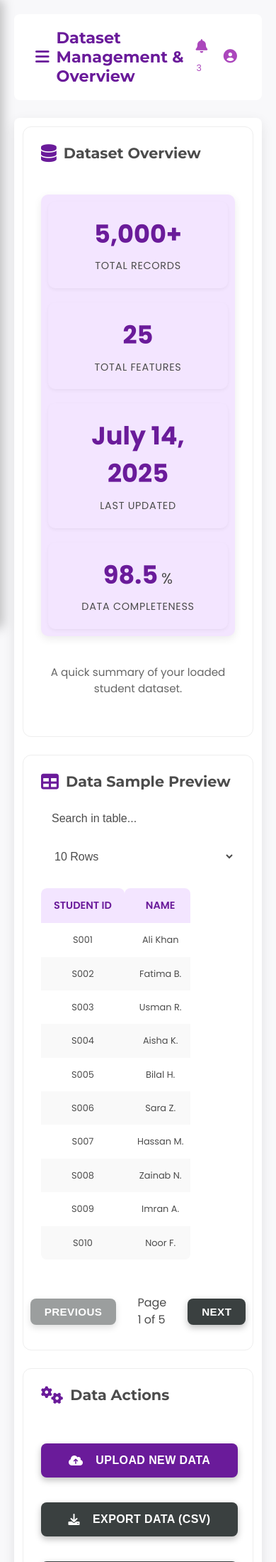
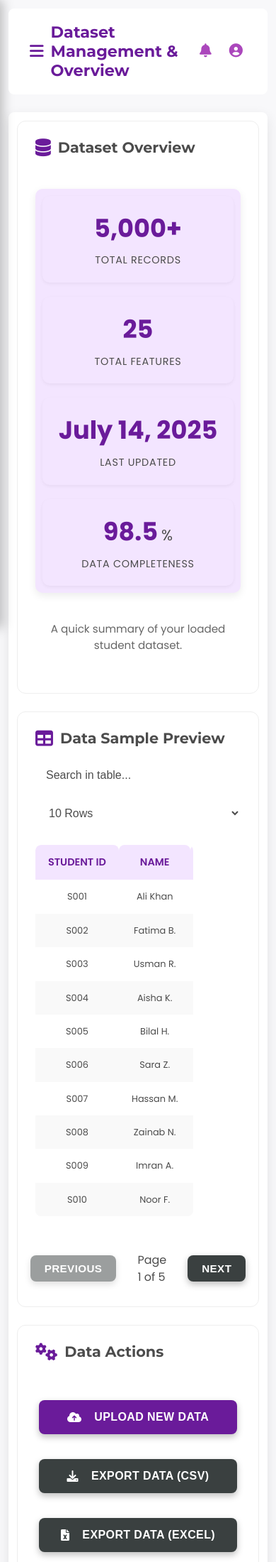
Before and after one commit to engumairahmed/EdFlow, a Flask app: page /dashboard/dataset in a window 390 px wide. Shown: the top 2200 px of the page at 71% size. Run offline with Flask 3, Linux system fonts and the light colour scheme; the visitor is signed in with stand-in values (Sample User, id 1); parts of the project's set-up code (start-up, migrations or seed data) failed here and were passed over; some libraries are stand-ins or nearby versions.

Commit message:
sideBar_updated
Siderbar-fixed-updated & primary buttons responsive- updated

```diff
--- a/app/static/style.css
+++ b/app/static/style.css
@@ -68,7 +68,7 @@ p {
     box-shadow: 4px 0 15px rgba(0, 0, 0, 0.25);
     display: flex;
     flex-direction: column;
-    position: sticky;
+    position: fixed; /* Change from sticky to fixed */
     top: 0;
     height: 100vh;
     z-index: 1000;
@@ -186,6 +186,8 @@ p {
     background-color: var(--light-gray);
     overflow-y: auto;
     overflow-x: hidden;
+    margin-left: 290px; /* Add this to shift the content to the right */
+
 }
 
 /* --- Header & Hamburger Icon --- */
@@ -686,6 +688,12 @@ a {
     .dashboard-container {
         flex-direction: column;
     }
+     .main-content {
+        padding: 12px;
+        min-height: auto;
+        gap: 15px;
+        margin-left: 0; /* Important: Remove the left margin on mobile */
+    }
 
     .sidebar {
         position: fixed;
@@ -2877,7 +2885,7 @@ input:checked+.slider:before {
     }
 
     .btn-primary {
-        width: 100%;
+        width: 70%;
         /* Full width button on small screens */
         justify-content: center;
         /* Center content in full width button */
--- a/app/templates/dashboard/base.html
+++ b/app/templates/dashboard/base.html
@@ -74,7 +74,6 @@
                     <div class="notification-dropdown-container">
                         <span class="header-icon-wrapper notification-icon" id="notificationDropdownToggle">
                             <i class="fas fa-bell"></i>
-                            <span class="badge">3</span>
                         </span>
 
                         <div class="notification-dropdown-menu" id="notificationDropdownMenu">
```
